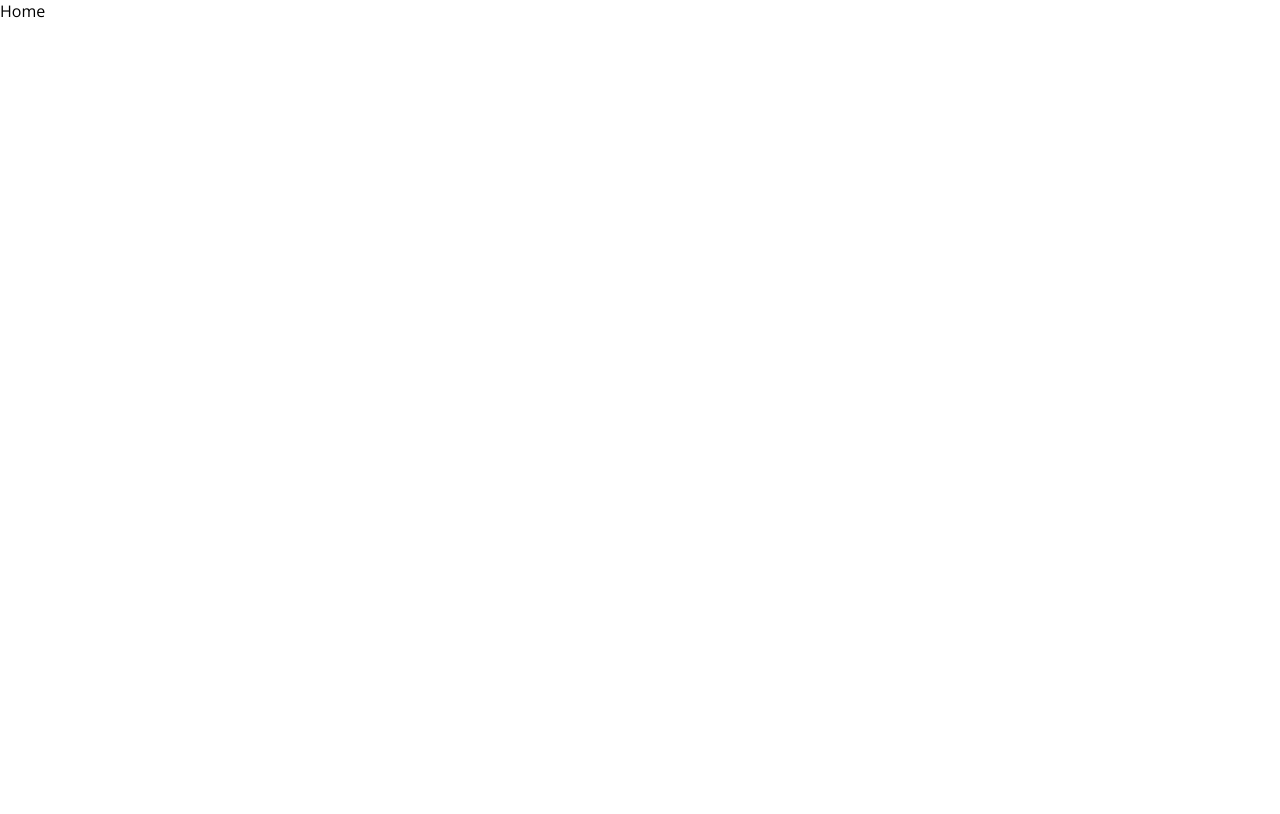
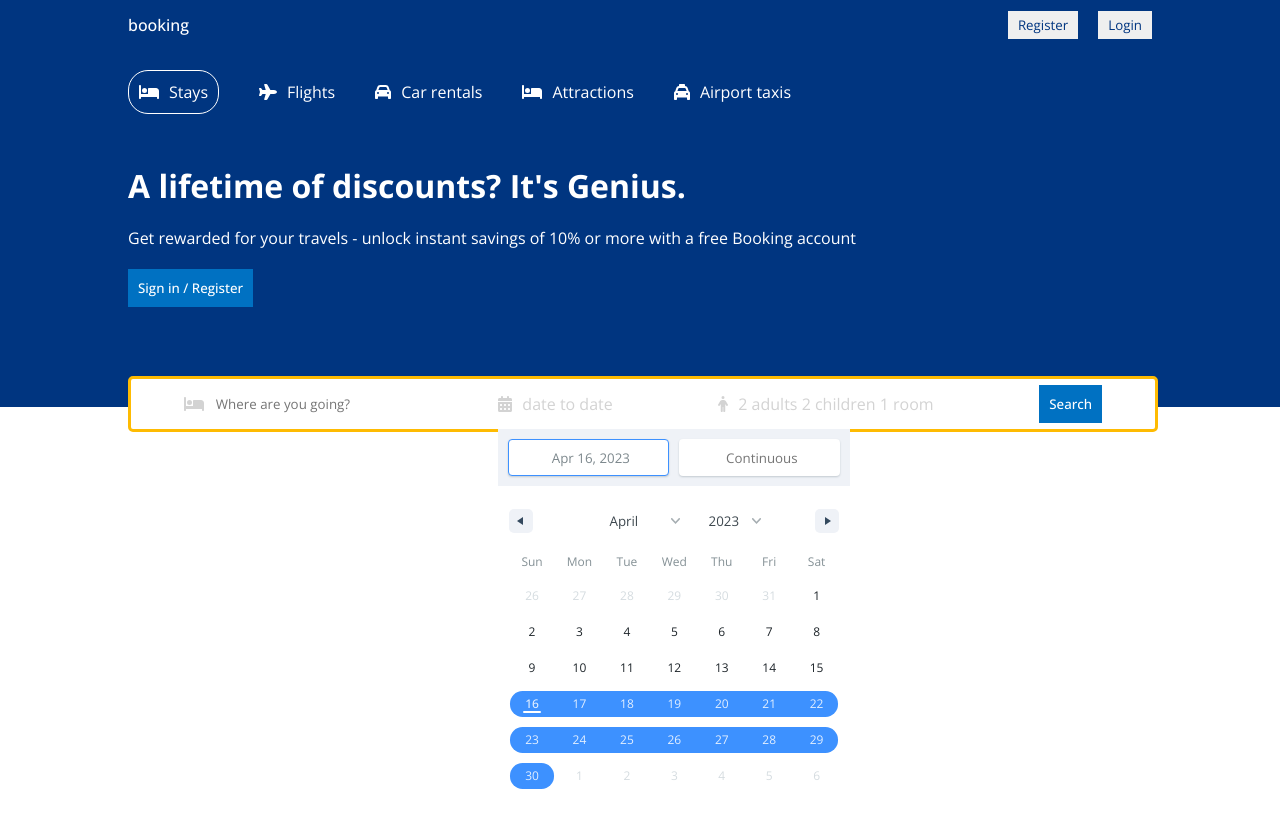
Before and after one commit to matheuzcode/react-booking, a React (Create React App) app: page / in a window 1280 px wide. Built offline with nearby package versions, Linux system fonts and the light colour scheme.

Commit message:
styling home page

```diff
--- a/package.json
+++ b/package.json
@@ -3,10 +3,16 @@
   "version": "0.1.0",
   "private": true,
   "dependencies": {
+    "@fortawesome/fontawesome-svg-core": "^6.4.0",
+    "@fortawesome/free-regular-svg-icons": "^6.4.0",
+    "@fortawesome/free-solid-svg-icons": "^6.4.0",
+    "@fortawesome/react-fontawesome": "^0.2.0",
     "@testing-library/jest-dom": "^5.16.4",
     "@testing-library/react": "^13.1.1",
     "@testing-library/user-event": "^13.5.0",
+    "date-fns": "^2.29.3",
     "react": "^18.0.0",
+    "react-date-range": "^1.4.0",
     "react-dom": "^18.0.0",
     "react-router-dom": "^6.10.0",
     "react-scripts": "5.0.1",
--- /dev/null
+++ b/src/components/header/Header.css
@@ -0,0 +1,84 @@
+.header{
+	background-color: #003580;
+	color: white;
+	display: flex;
+	justify-content: center;
+	position: relative;
+}
+
+.headerContainer{
+	width: 100%;
+	max-width: 1024px;
+	margin: 20px 0px 100px 0px;
+}
+
+.headerList{
+	display: flex;
+	gap: 40px;
+	margin-bottom: 50px;
+}
+
+.headerListItem{
+	display: flex;
+	align-items: center;
+	gap: 10px;
+}
+
+.headerListItem.active{
+	border: 1px solid white;
+	padding: 10px;
+	border-radius: 20px;
+}
+
+.headerDesc{
+	margin: 20px 0px;
+}
+
+.headerBtn{
+	background-color: #0071c2;
+	color: white;
+	font-weight: 500;
+	border: none;
+	padding: 10px;
+	cursor: pointer;
+}
+
+.headerSearch{
+	height: 30px;
+	background-color: white;
+	border: 3px solid #febb02;
+	display: flex;
+	align-items: center;
+	justify-content: space-around;
+	padding: 10px 0px;
+	border-radius: 5px;
+	position: absolute;
+	bottom: -25px;
+	width: 100%;
+	max-width: 1024px;
+}
+
+.headerIcon{
+	color: lightgray;
+}
+
+.headerSearchItem{
+	display: flex;
+	align-items: center;
+	gap: 10px;
+}
+
+.headerSearchInput{
+	border: none;
+	outline: none;
+}
+
+.headerSearchText{
+	color: lightgray;
+	cursor: pointer;
+}
+
+.date{
+	position: absolute;
+	top: 50px;
+}
--- /dev/null
+++ b/src/components/header/Header.jsx
@@ -0,0 +1,89 @@
+import "./Header.css"
+import { FontAwesomeIcon } from "@fortawesome/react-fontawesome"
+import {
+	faBed,
+	faPlane,
+	faCar,
+	faTaxi,
+	faCalendarDays,
+	faPerson }
+	from '@fortawesome/free-solid-svg-icons'
+import { DateRange } from 'react-date-range';
+import 'react-date-range/dist/styles.css'; // main css file
+import 'react-date-range/dist/theme/default.css'; // theme css file
+import {useState} from 'react'
+
+const Header = () => {
+
+	const [date, setDate] = useState([
+    {
+      startDate: new Date(),
+      endDate: null,
+      key: 'selection'
+    }
+  ]);
+
+	return (
+		<div className="header">
+			<div className="headerContainer">
+				<div className="headerList">
+					<div className="headerListItem active">
+						<FontAwesomeIcon icon={faBed} />
+						<span>Stays</span>
+					</div>
+					<div className="headerListItem">
+			            <FontAwesomeIcon icon={faPlane} />
+			            <span>Flights</span>
+		          	</div>
+		          	<div className="headerListItem">
+			            <FontAwesomeIcon icon={faCar} />
+			            <span>Car rentals</span>
+		          	</div>
+		          	<div className="headerListItem">
+			            <FontAwesomeIcon icon={faBed} />
+			            <span>Attractions</span>
+		          	</div>
+		          	<div className="headerListItem">
+			            <FontAwesomeIcon icon={faTaxi} />
+			            <span>Airport taxis</span>
+		          	</div>
+				</div>
+				<h1 className="headerTitle">A lifetime of discounts? It's Genius.</h1>
+				<p className="headerDesc">Get rewarded for your travels - unlock instant
+				savings of 10% or more with a free Booking account
+				</p>
+				<button className="headerBtn">Sign in / Register</button>
+				<div className="headerSearch">
+					<div className="headerSearchItem">
+						<FontAwesomeIcon icon={faBed} className="headerIcon"/>
+						<input
+						type="text"
+						placeholder="Where are you going?"
+						className="headerSearchInput"
+						/>
+					</div>
+					<div className="headerSearchItem">
+						<FontAwesomeIcon icon={faCalendarDays} className="headerIcon"/>
+						<span className="headerSearchText">date to date</span>
+						<DateRange
+						  editableDateInputs={true}
+						  onChange={item => setDate([item.selection])}
+						  moveRangeOnFirstSelection={false}
+						  ranges={date}
+						  className='date'
+						/>
+					</div>
+					<div className="headerSearchItem">
+						<FontAwesomeIcon icon={faPerson} className="headerIcon"/>
+						<span className="headerSearchText">2 adults 2 children 1 room</span>
+					</div>
+					<div className="headerSearchItem">
+						<button className="headerBtn">Search</button>
+					</div>
+				</div>
+			</div>
+		</div>
+	)
+}
+
+export default Header
--- /dev/null
+++ b/src/components/navbar/Navbar.css
@@ -0,0 +1,27 @@
+.navbar{
+	height: 50px;
+	background-color: #003580;
+	display: flex;
+	justify-content: center;
+}
+
+.navContainer{
+	width: 100%;
+	max-width: 1024px;
+	color: white;
+	align-items: center;
+	display: flex;
+	justify-content: space-between;
+}
+
+.logo{
+	font-weight: 500;
+}
+
+.navButton{
+	margin-left: 20px;
+	border: none;
+	padding: 5px 10px;
+	cursor: pointer;
+	color: #003580;
+}
--- /dev/null
+++ b/src/components/navbar/Navbar.jsx
@@ -0,0 +1,17 @@
+import "./Navbar.css"
+
+const Navbar = () => {
+	return (
+		<div className="navbar">
+			<div className="navContainer">
+				<span className="logo">booking</span>
+				<div className="navItems">
+					<button className="navButton">Register</button>
+					<button className="navButton">Login</button>
+				</div>
+			</div>
+		</div>
+	)
+}
+
+export default Navbar
--- a/src/pages/home/Home.jsx
+++ b/src/pages/home/Home.jsx
@@ -1,8 +1,13 @@
-import React from 'react'
+import Navbar from "../../components/navbar/Navbar.jsx"
+import Header from "../../components/header/Header.jsx"
+import "./Home.css"
 
 const Home = () => {
 	return (
-		<div>Home</div>
+		<div>
+			<Navbar/>
+			<Header/>
+		</div>
 	)
 }
 
```
Also changed, not shown: src/pages/home/Home.css (added), 1 other file (tests, documents, lock files or other folders).
